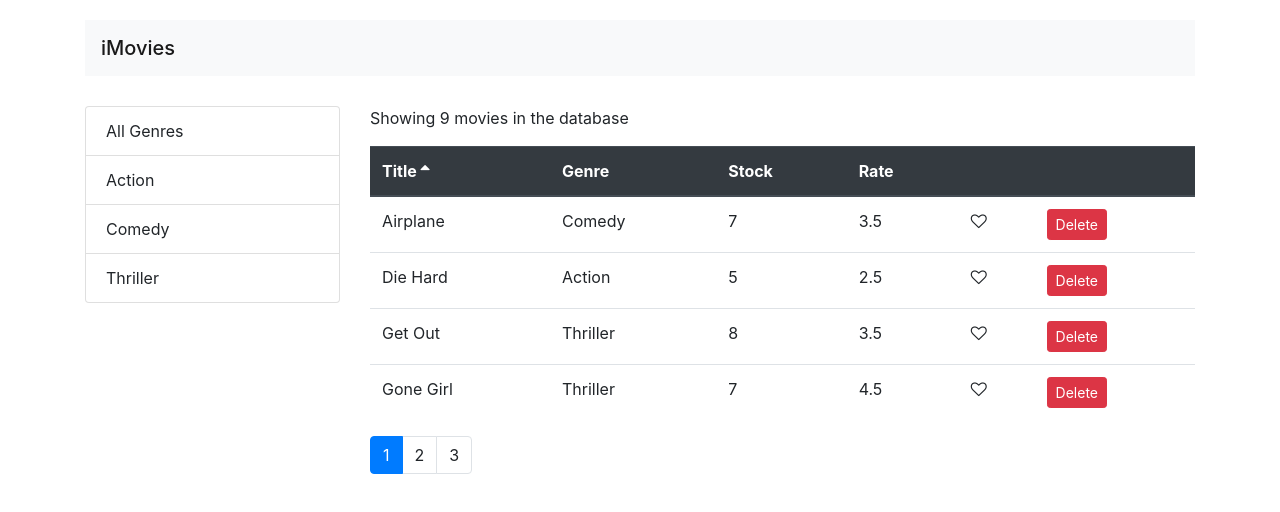
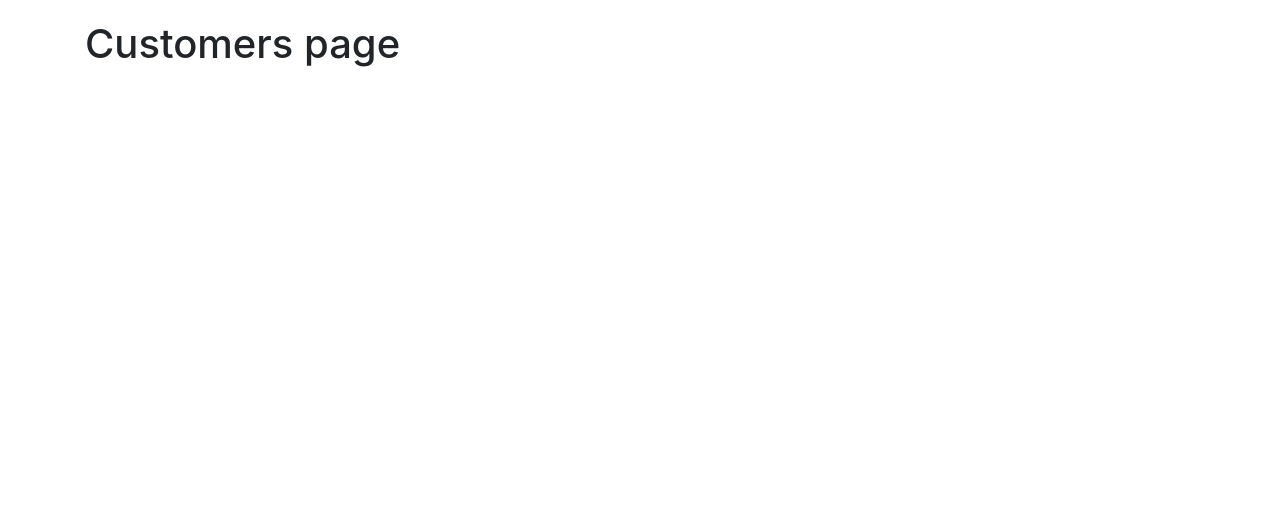
Before and after one commit to Nejo12/iMovies, a React (Create React App) app: page /customers in a window 1280 px wide. Shown: the top 512 px of the page. Built offline with nearby package versions, Linux system fonts and the light colour scheme.

Commit message:
Simply Routing

```diff
--- a/src/App.js
+++ b/src/App.js
@@ -1,15 +1,29 @@
-import React from "react";
+import React, { Component } from "react";
+import { Route, Redirect, Switch } from "react-router-dom";
 import "./App.css";
+import NavBar from "./components/common/navBar";
 import Movies from "./components/movies";
-import NavBar from "./components/common/navBar";
+import Customers from "./components/customers";
+import Rentals from "./components/rentals";
+import NotFound from "./components/notFound";
 
-function App() {
-  return (
-    <main className="container">
-      <NavBar />
-      <Movies />
-    </main>
-  );
+class App extends Component {
+  render() {
+    return (
+      <main className="container">
+        <Switch>
+          <Route path="/movies" component={Movies} />
+          <Route path="/customers" component={Customers} />
+          <Route path="/rentals" component={Rentals} />
+          <Route path="/not-found" component={NotFound} />
+          <Redirect exact from="/" to="/movies" />
+          <Redirect to="/not-found" />
+        </Switch>
+        {/* <NavBar />
+        <Movies /> */}
+      </main>
+    );
+  }
 }
 
 export default App;
--- /dev/null
+++ b/src/components/customers.jsx
@@ -0,0 +1,7 @@
+import React from "react";
+
+const Customers = () => {
+  return <h1>Customers page</h1>;
+};
+
+export default Customers;
--- /dev/null
+++ b/src/components/notFound.jsx
@@ -0,0 +1,7 @@
+import React from "react";
+
+const NotFound = () => {
+  return <h1>Not Found Page</h1>;
+};
+
+export default NotFound;
--- /dev/null
+++ b/src/components/rentals.jsx
@@ -0,0 +1,7 @@
+import React from "react";
+
+const Rentals = () => {
+  return <h1>Rentals Page</h1>;
+};
+
+export default Rentals;
```
Also changed, not shown: src/components/movieForm.jsx (added, +7 -0 lines).
